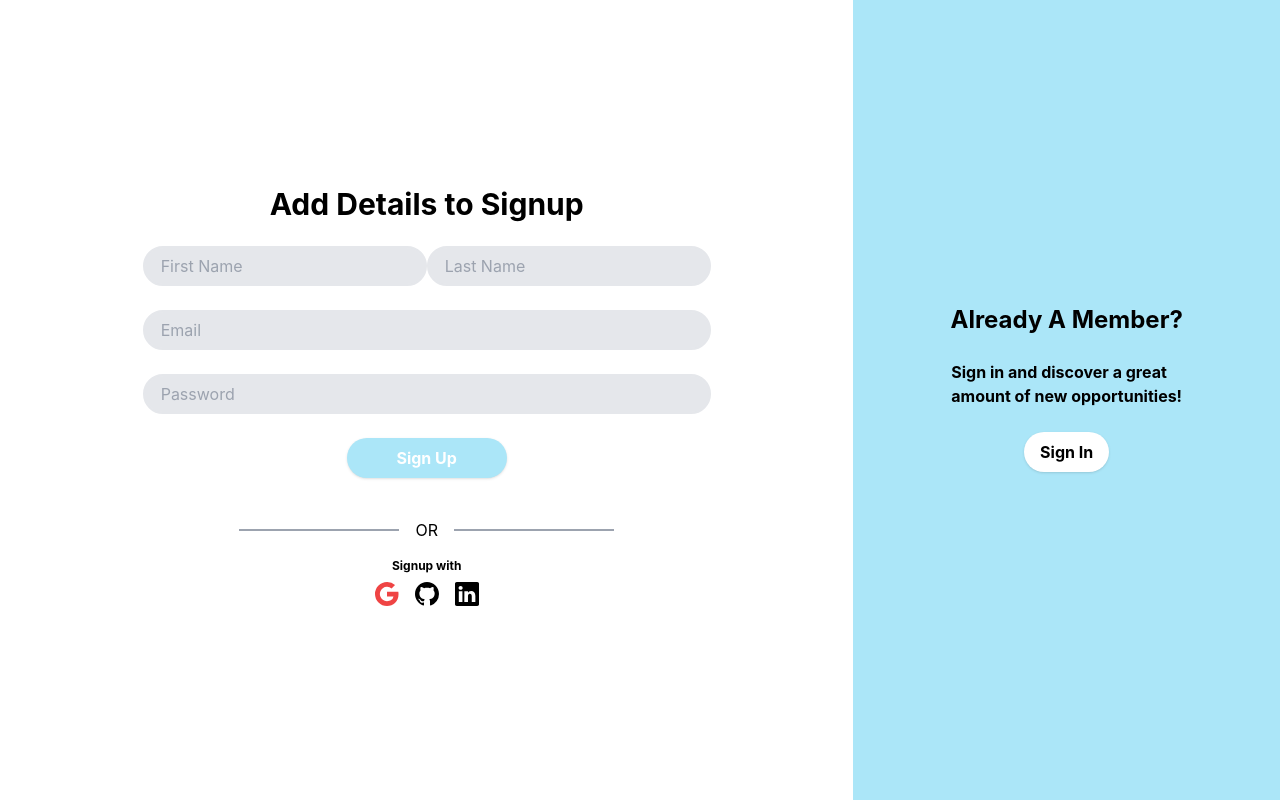
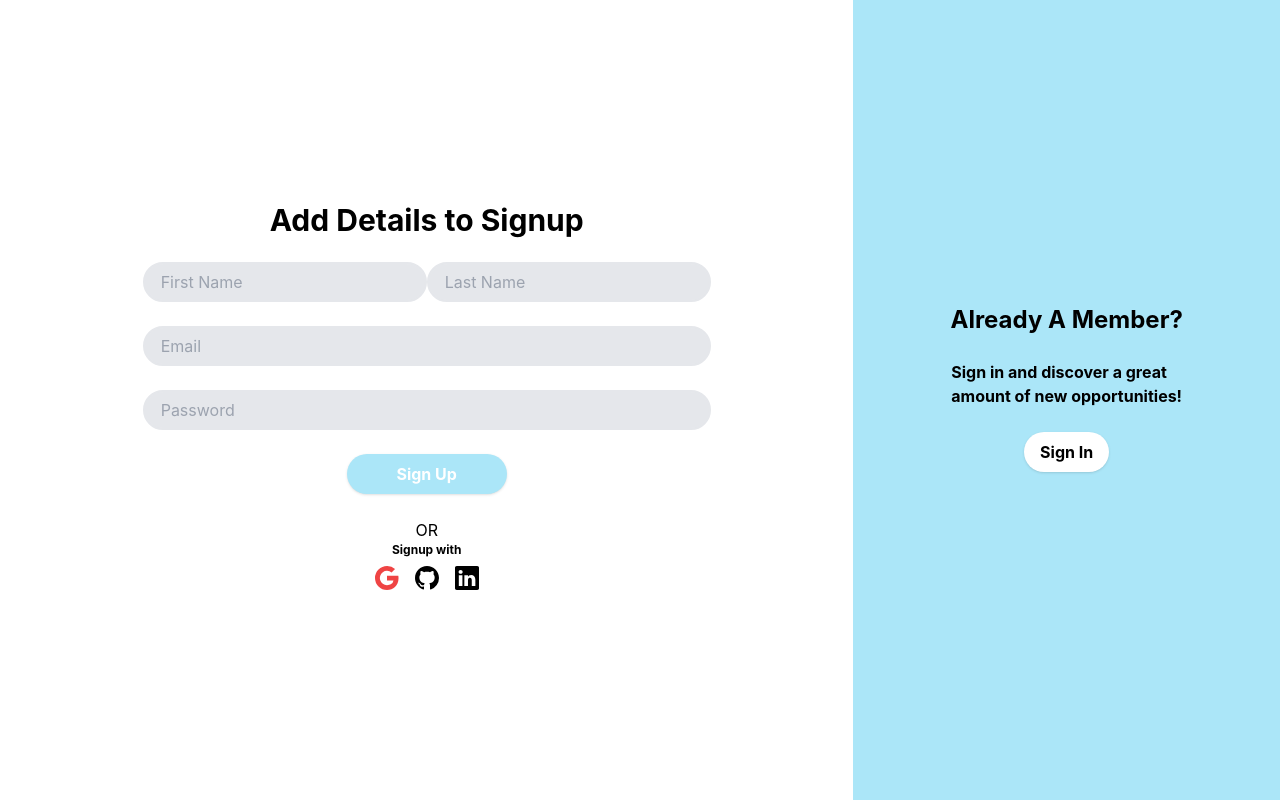
Before and after one commit to RushilBasappa/MFChartsV2, a Next.js app in the folder js/phoenix/: page /signup in a window 1280 px wide. Built offline with nearby package versions, Linux system fonts and the light colour scheme.

Commit message:
made changes accordingly

```diff
--- /dev/null
+++ b/js/phoenix/src/containers/Separater/Separater.jsx
@@ -0,0 +1,11 @@
+const Separater = () => {
+    return (
+        <div className="flex items-center">
+            <div className="border-t-2 border-gray-400  w-40"></div>
+            <div className="m-4">OR</div>
+            <div className="border-t-2 border-gray-400  w-40"></div>
+        </div>
+    );
+}
+
+export default Separater;
--- a/js/phoenix/src/containers/index.js
+++ b/js/phoenix/src/containers/index.js
@@ -1,2 +1,3 @@
 export { LoginForm } from "./Auth/Login/LoginForm"
 export { SignupForm } from "./Auth/Signup/SignupForm"
+export { Separater } from "./Separater/Separater.jsx"
--- a/js/phoenix/src/pages/login.jsx
+++ b/js/phoenix/src/pages/login.jsx
@@ -1,23 +1,21 @@
 import { LoginForm } from "../../src/containers"
 import { BareIcon } from "../../src/components"
 import { BsLinkedin, BsGoogle, BsGithub } from "react-icons/bs";
+import Separater from "../containers/Separater/Separater";
+
 
 const Login = () => {
   return (
     <div className="flex flex-row">
       <div className="md:w-2/3 flex flex-col justify-center items-center">
         <h1 className="font-bold text-3xl">Login to Your Account</h1>
-        <LoginForm/>
-        <div className="flex items-center">
-          <div className="border-t-2 border-gray-400  w-40"></div>
-          <div className="m-4">OR</div>
-          <div className="border-t-2 border-gray-400  w-40"></div>
-        </div>
+        <LoginForm />
+        <Separater />
         <div className="font-bold text-xs">Login with</div>
         <div className="flex flex-row">
-          <BareIcon IconComponent={<BsGoogle />} classes={["text-red-500"]} />
-          <BareIcon IconComponent={<BsGithub />}/>
-          <BareIcon IconComponent={<BsLinkedin />}/>
+          <BareIcon IconComponent={<BsGoogle />} />
+          <BareIcon IconComponent={<BsGithub />} />
+          <BareIcon IconComponent={<BsLinkedin />} />
         </div>
       </div>
       <div className="md:w-1/3 md:bg-bgColor hidden md:flex md:flex-col md:justify-center md:items-center">
--- a/js/phoenix/src/pages/signup.jsx
+++ b/js/phoenix/src/pages/signup.jsx
@@ -1,6 +1,7 @@
 import { SignupForm } from "../containers";
 import { BareIcon } from "../../src/components"
 import { BsLinkedin, BsGoogle, BsGithub } from "react-icons/bs";
+import Separater from "../containers/Separater/Separater";
 
 const Signup = () => {
     return (
@@ -8,11 +9,7 @@ const Signup = () => {
             <div className="basis-1 md:basis-2/3  flex flex-col justify-center items-center">
                 <h1 className="font-bold text-3xl">Add Details to Signup</h1>
                 <SignupForm />
-                <div className="flex items-center">
-                    <div className="border-t-2 border-gray-400  w-40"></div>
-                    <div className="m-4">OR</div>
-                    <div className="border-t-2 border-gray-400  w-40"></div>
-                </div>
+                <Separater />
                 <div className="font-bold text-xs">Signup with</div>
                 <div className="flex flex-row">
                     <BareIcon IconComponent={<BsGoogle />} classes={["text-red-500"]} />
```
